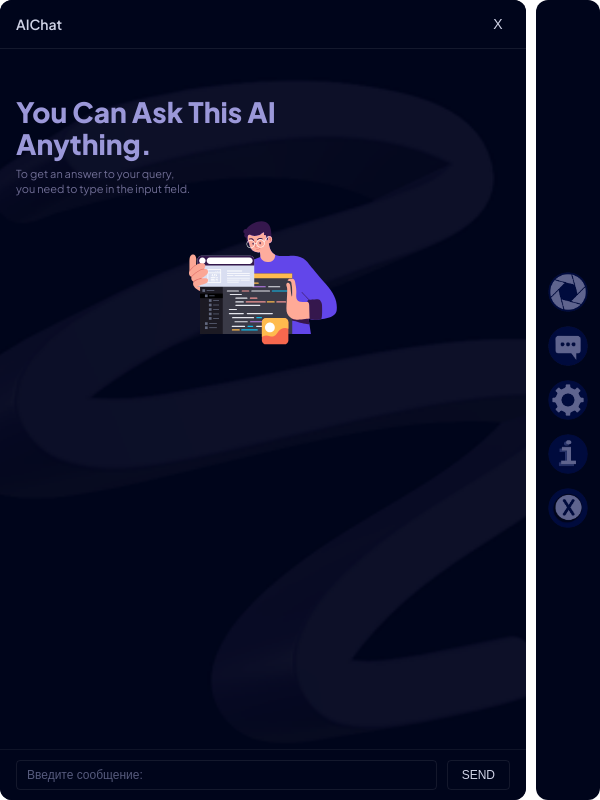
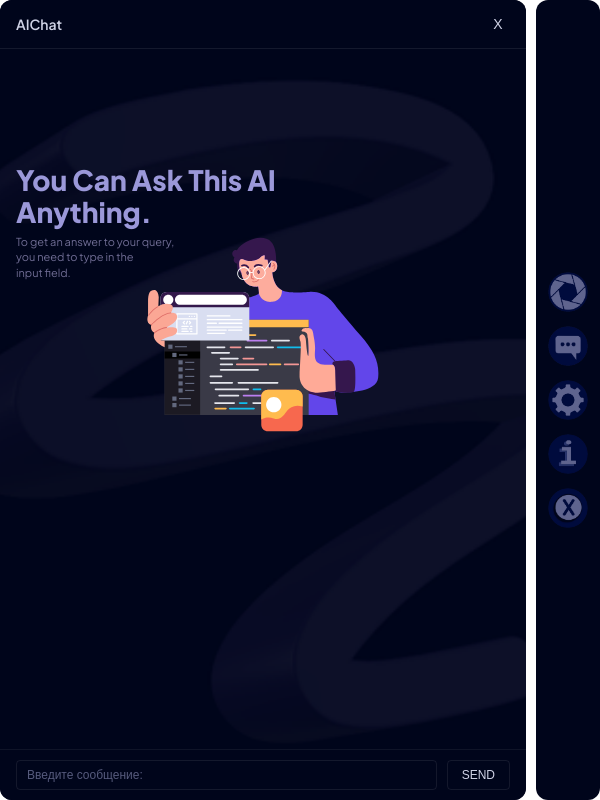
Before and after one commit to VolodkaX3/captureAI, an Electron app: page renderer/overlay.html in a window 600 px wide. Both pictures are taken after a click on the button 568 px from the left and 346 px from the top of the page. Drawn offline with Linux system fonts and the light colour scheme; no server answers.

Commit message:
Patch for img in chat

```diff
--- a/renderer/overlay.css
+++ b/renderer/overlay.css
@@ -349,8 +349,10 @@ html, body {
 
 #chat-illustration {
   /* было 140px */
-  max-width: 160px;
+  max-width: 250px;
   align-self: center;
   margin-top: 12px;
   pointer-events: none;
+  position: absolute;
+  transform: translateY(110px);
 }
--- a/renderer/overlay.html
+++ b/renderer/overlay.html
@@ -17,7 +17,7 @@
           <div id="chat-empty-state">
               <div id="chat-hero">
                 <h2>You Can Ask This AI<br>Anything.</h2>
-                <p>To get an answer to your query,<br>you need to type in the input field.</p>
+                <p>To get an answer to your query,<br>you need to type in the <br>input field.</p>
               </div>
               <img id="chat-illustration" src="img/AIMAN.svg" alt="" />
             </div>
```
